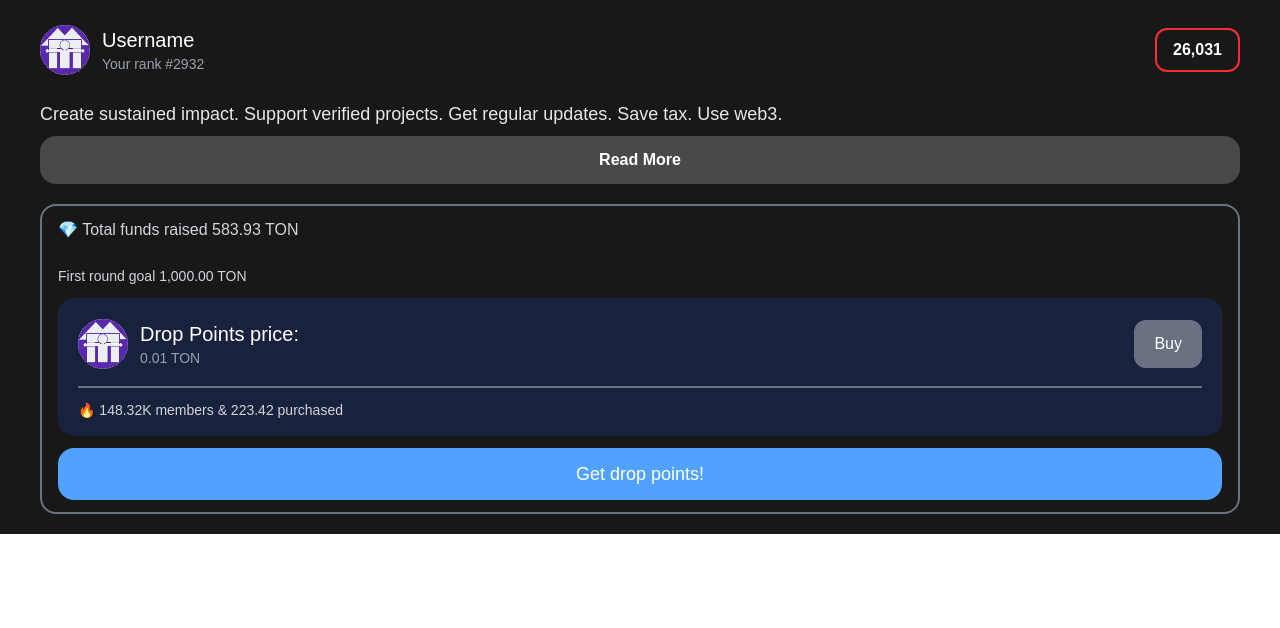
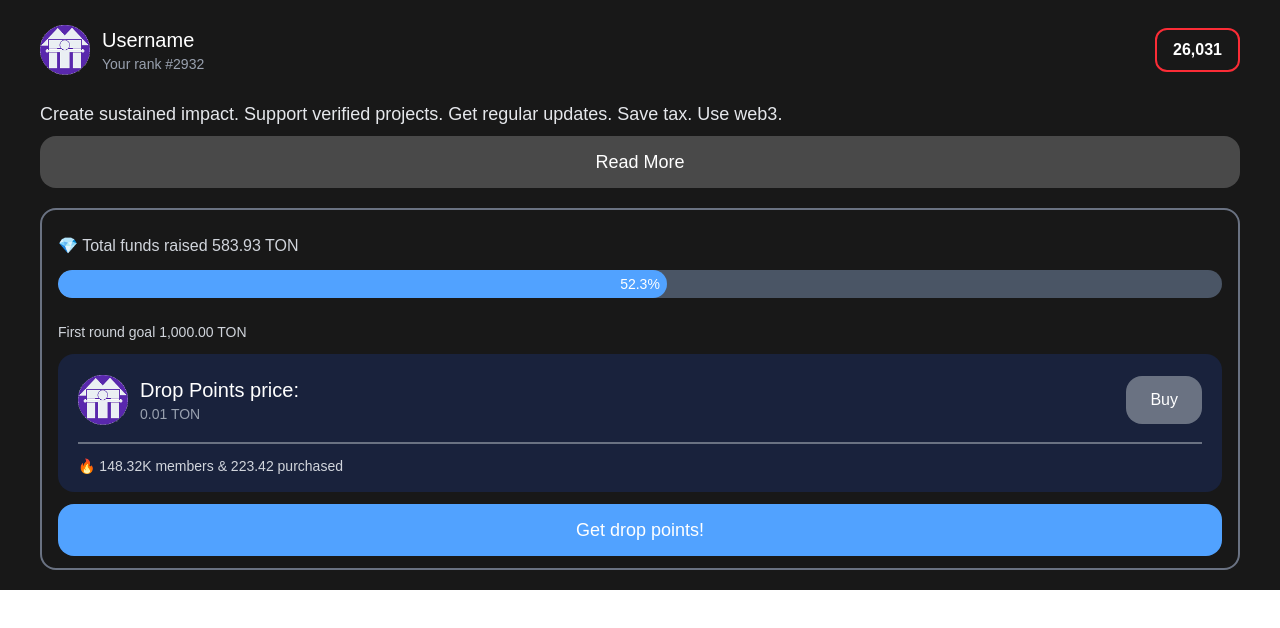
Before and after one commit to UserAlikhan/Telegram-mini-app-crypto, a Next.js app: page / in a window 1280 px wide. Shown: the top 628 px of the page. Built offline with nearby package versions, Linux system fonts and the light colour scheme.

Commit message:
progress bar

```diff
--- a/app/page.tsx
+++ b/app/page.tsx
@@ -1,6 +1,8 @@
 import LogoMPT from "@/assets/Logo-MPT.png";
+import ButtonFullWidth from "@/components/ui/ButtonFullWidth";
 import Logo from "@/components/ui/Logo";
 import LogoWithTextAndButton from "@/components/ui/LogoWithTextAndButton";
+import ProgressBar from "@/components/ui/ProgressBar";
 
 export default function Home() {
   return (
@@ -12,34 +14,32 @@ export default function Home() {
         <p className="text-gray-200 text-lg">
           Create sustained impact. Support verified projects. Get regular updates. Save tax. Use web3.
         </p>
-        <button className="w-full bg-[#494949] rounded-2xl border-0 font-bold text-white py-3">
-          <p>Read More</p>
-        </button>
+        <ButtonFullWidth text="Read More" bgColor="bg-[#494949]" textColor="white" textSize="lg" />
       </div>
 
       {/* Info card */}
       <div className="flex flex-col gap-3 w-full h-full py-3 px-4 border-2 border-gray-500 border-rounded-2xl rounded-2xl">
-        <p className="text-gray-300 text-md">💎 Total funds raised 583.93 TON</p>
-        {/* Loading bar */}
+        <p className="text-gray-300 text-md mt-3">💎 Total funds raised 583.93 TON</p>
+        {/* Loading bar based  on percentage */}
+        <ProgressBar
+          percentage={52.3}
+          height="h-7"
+          backgroundColor="bg-gray-600"
+          fillColor="bg-blue-400"
+          className="w-full"
+        />
         <div></div>
         <p className="text-gray-300 text-sm">First round goal 1,000.00 TON</p>
         {/* Drop points card */}
          <div className=" flex flex-col bg-blue-900/30 w-full h-full px-5 py-4 gap-3 rounded-2xl">
           {/* First half of the card */}
-          <div className="flex flex-row w-full h-full justify-between items-center">
-            <LogoWithTextAndButton LogoImage={LogoMPT} firstText="Drop Points price:" secondText="0.01 TON" Button={<button className="bg-gray-500 rounded-xl text-md text-white px-5 py-3">Buy</button>} />
-          </div>
+          <LogoWithTextAndButton LogoImage={LogoMPT} firstText="Drop Points price:" secondText="0.01 TON" Button={<button className="bg-gray-500 rounded-2xl text-md text-white px-6 py-3">Buy</button>} />
+          {/* Border separator */}
           <div className="w-full border-b-2 border-gray-500"></div>
           {/* Second half of the card */}
-          <div className="w-full">
-            <p className=" text-sm text-gray-300">🔥 148.32K members & 223.42 purchased</p>
-          </div>
+          <p className=" w-full text-sm text-gray-300">🔥 148.32K members & 223.42 purchased</p>
         </div>
-        <div>
-          <button className=" w-full py-3 rounded-2xl bg-blue-400 text-white text-lg">
-            <p>Get drop points!</p>
-          </button>
-        </div>
+        <ButtonFullWidth text="Get drop points!" bgColor="bg-blue-400" textColor="white" textSize="lg" />
       </div>
     </div>
   );
--- /dev/null
+++ b/components/ui/ButtonFullWidth.tsx
@@ -0,0 +1,14 @@
+type Props = {
+    text: string;
+    bgColor: string;
+    textColor: string;
+    textSize: string;
+}
+
+export default function ButtonFullWidth({text, bgColor, textColor, textSize}: Props) {
+    return (
+        <button className={`w-full py-3 rounded-2xl ${bgColor} text-${textColor} text-${textSize}`}>
+            <p>{text}</p>
+        </button>
+    )
+}
--- /dev/null
+++ b/components/ui/ProgressBar.tsx
@@ -0,0 +1,27 @@
+interface ProgressBarProps {
+  percentage: number; // 0-100
+  height?: string;
+  backgroundColor?: string;
+  fillColor?: string;
+  className?: string;
+}
+
+export default function ProgressBar({
+  percentage,
+  height = "h-2",
+  backgroundColor = "bg-gray-600",
+  fillColor = "bg-blue-500",
+  className = ""
+}: ProgressBarProps) {
+  return (
+    <div className={`relative w-full ${height} ${backgroundColor} rounded-full overflow-hidden ${className}`}>
+      <div
+        className={`h-full ${fillColor} rounded-full transition-all duration-300 ease-out`}
+        style={{ width: `${Math.min(100, Math.max(0, percentage))}%` }}
+      />
+      <div className="absolute inset-0 flex justify-center items-center">
+        <p className="text-white text-sm font-medium">{percentage}%</p>
+      </div>
+    </div>
+  );
+}
```
